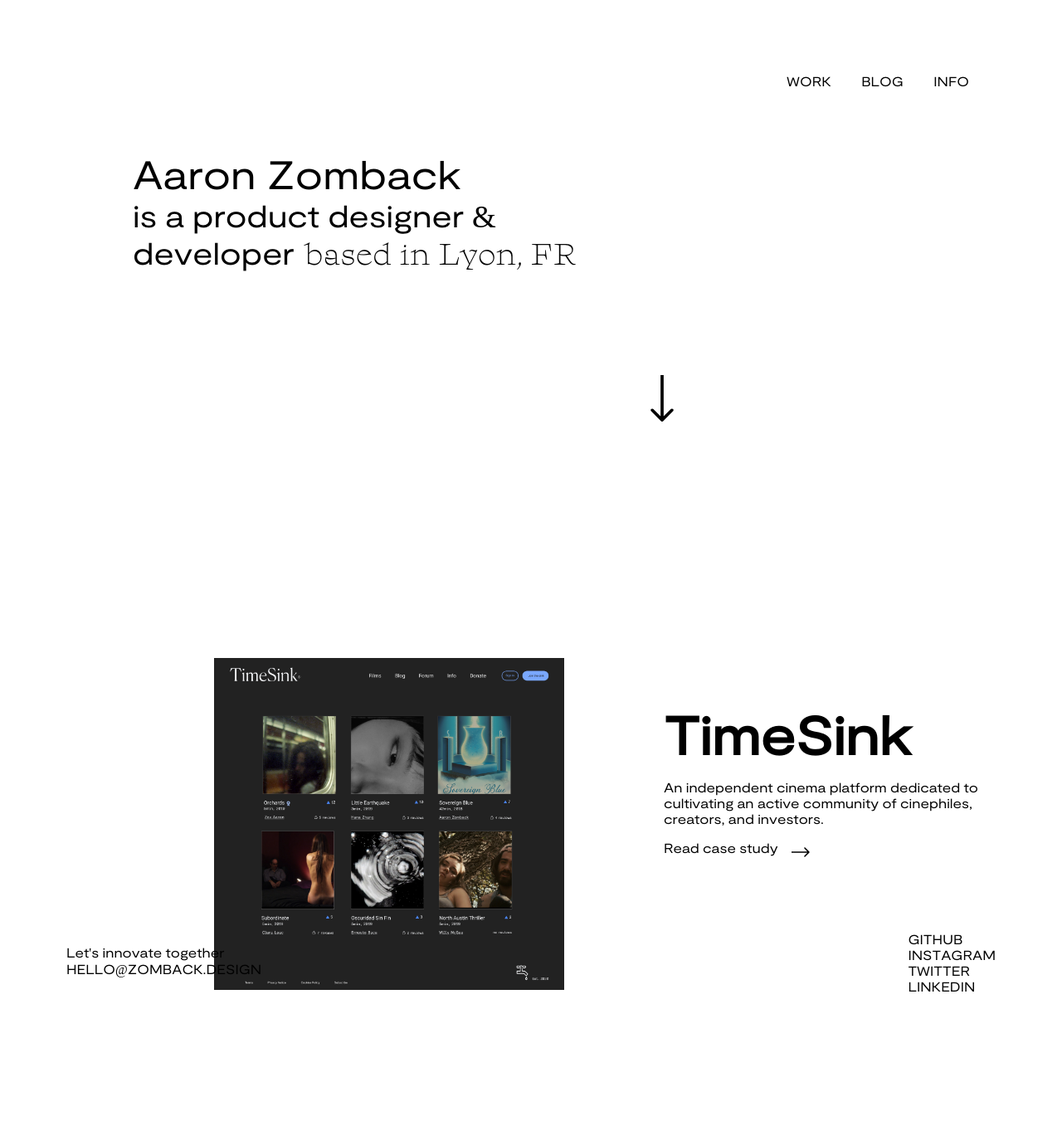
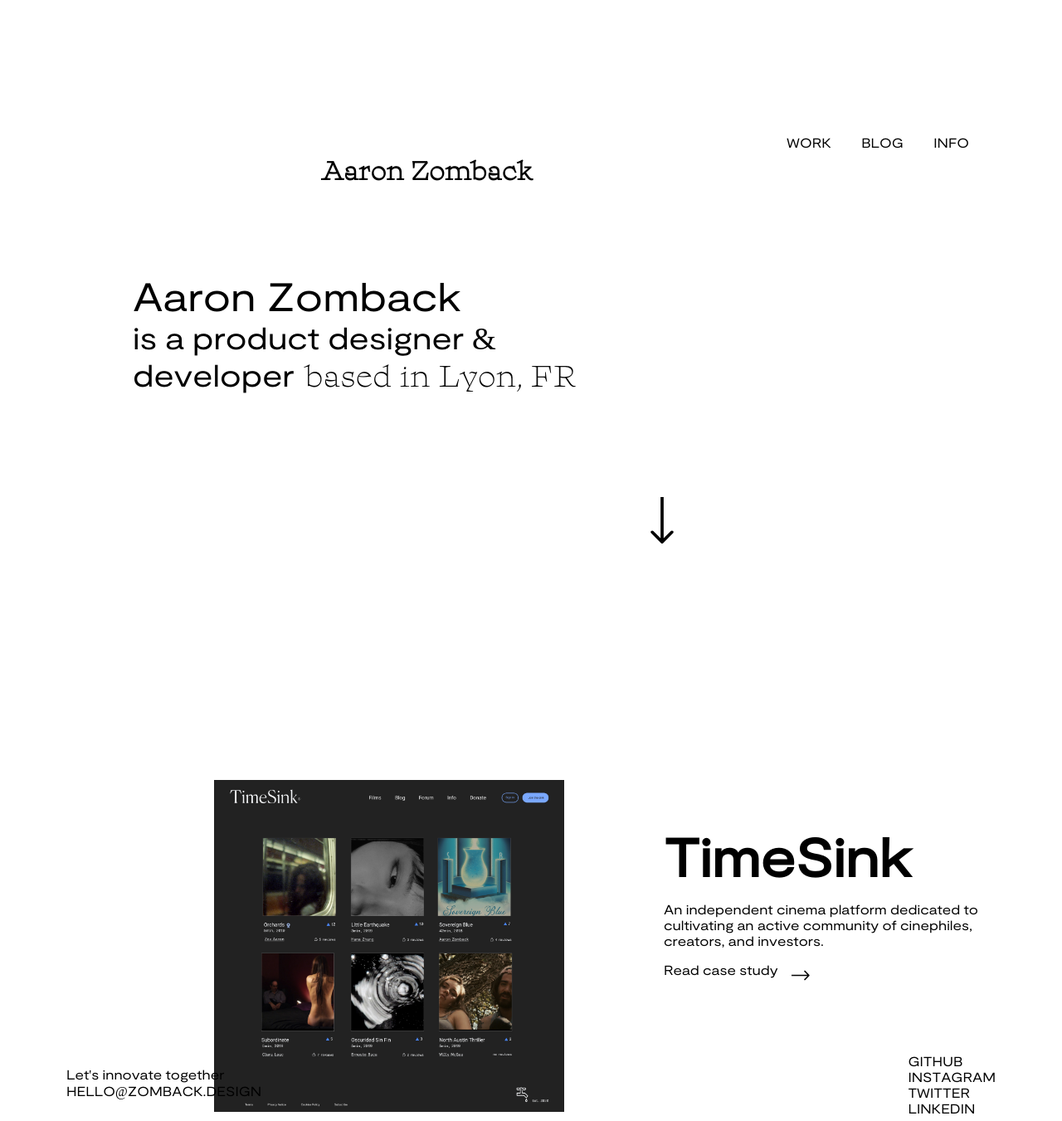
Before and after one commit to aaronzomback/design-portfolio, a Jekyll site: the page built from index.html, in a window 1280 px wide. Shown: the whole page at 83% size. Built offline with Jekyll 4.4.1, drawn with Linux system fonts in a browser that asks for light colours; before the commit the page ends 1204 px from its top, so only the background shows below that.

Commit message:
asdsadasd

```diff
--- a/_layouts/default.html
+++ b/_layouts/default.html
@@ -4,13 +4,16 @@
     <meta charset="utf-8">
     <title>Aaron Zomback, product designer & developer</title>
     <meta name="viewport" content="width=device-width, initial-scale=1">
-    <link rel="stylesheet" href="assets/css/app.css">
+    <link rel="stylesheet" href="/assets/css/app.css">
     <link rel="icon" href="assets/img/Fav4.png" type="image/png">
   </head>
 
   <body>
 
 <header>
+  <div class="aaron">
+        <a href="/"><h3>Aaron Zomback</h3></a>
+  </div>
   <nav>
     <a href="/work">WORK</a>
     <a href="/blog">BLOG</a>
```
